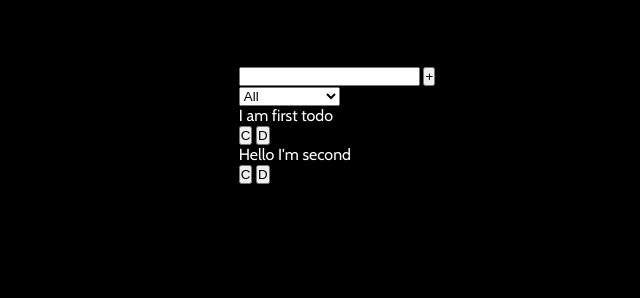
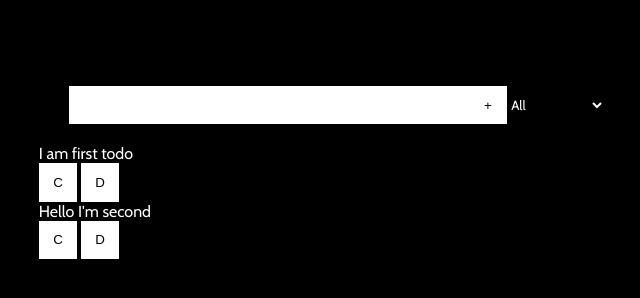
Before and after one commit to VeryBigBraain/todo-list-js, a plain HTML site: page index.html in a window 1280 px wide. Shown: the part 134-432 px from the top of the page, without its empty margins (303-943 px from the left). Drawn offline with nearby package versions, Linux system fonts and the light colour scheme.

Commit message:
form style

```diff
--- a/index.html
+++ b/index.html
@@ -20,12 +20,12 @@
         </header>
         <main>
             <div class="form-container">
-                <form action="submit">
+                <form class="todo-form" action="submit">
                     <input type="text" name="todo-input" class="todo-input">
-                    <button class="todo-button" type="submit">
+                    <button class="add-btn btn" type="submit">
                         +
                     </button>
-                    <div class="select">
+                    <div class="todo-select">
                         <select name="todos-select" class="filter-todo">
                             <option value="all">All</option>
                             <option value="completed">Completed</option>
--- a/style.css
+++ b/style.css
@@ -26,3 +26,43 @@ body {
     height: 200px;
     font-size: 1.6rem;
 }
+
+.form-container {
+    padding: 20px 30px;
+}
+
+.todo-form {
+    display: flex;
+}
+
+.todo-input {
+    height: 2.4rem;
+    width: 400px;
+    border: none;
+    outline: none;
+    padding: 5px 10px;
+    font-size: 1rem;
+    font-family: 'Cabin', sans-serif;
+}
+
+.btn {
+    height: 2.4rem;
+    border: none;
+    background: #fff;
+    width: 2.4rem;
+    transition: all 0.3s ease 0s;
+}
+
+.btn:hover {
+    background: #000;
+    color: #fff;
+}
+
+.filter-todo {
+    height: 2.4rem;
+    border: none;
+    outline: none;
+    background: #000;
+    color: #fff;
+    font-family: 'Cabin', sans-serif;
+}
```
